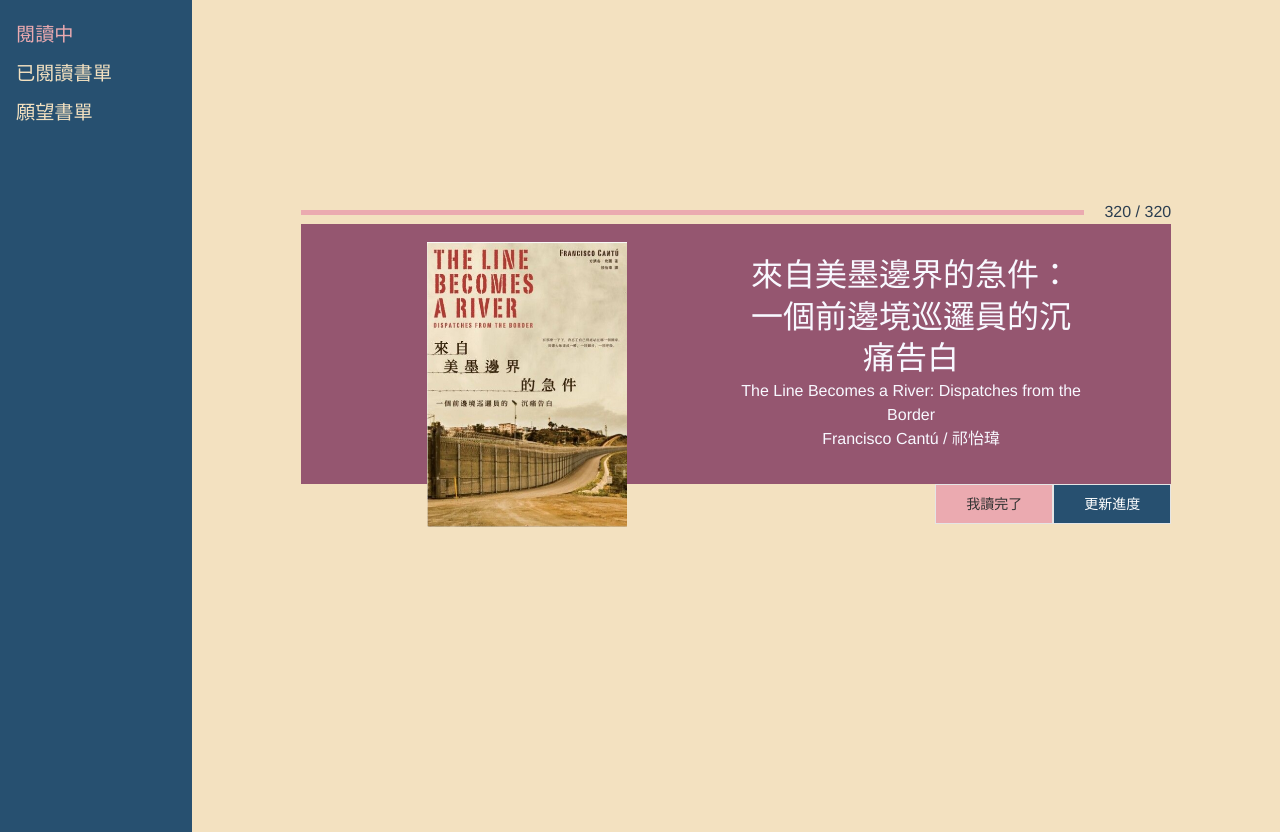
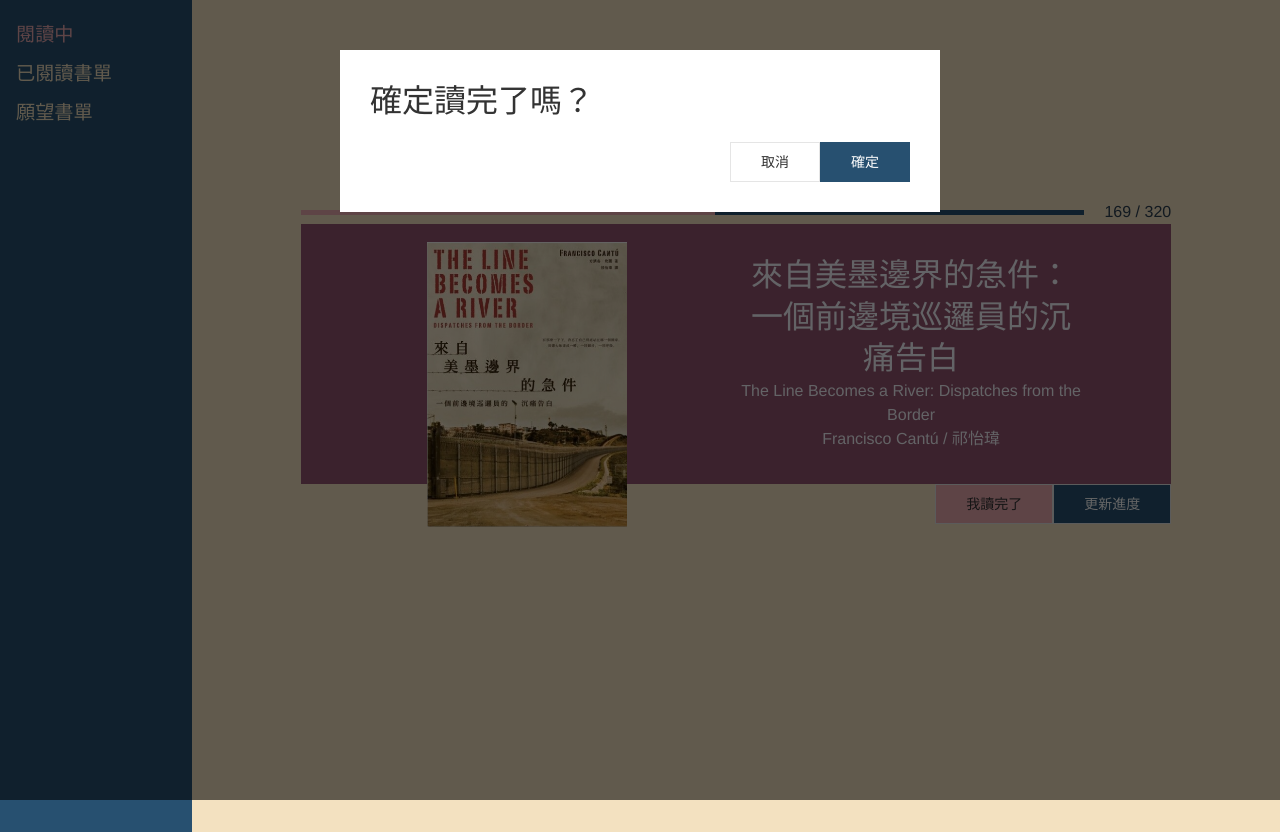
Before and after one commit to 12cassie34/ma-librairie, a Vue app: page /#/ in a window 1280 px wide. Both pictures are taken after a click on the button "我讀完了". Built offline with nearby package versions, Linux system fonts and the light colour scheme.

Commit message:
Chang finish button as modal component

```diff
--- /dev/null
+++ b/src/components/FinishReading.vue
@@ -0,0 +1,48 @@
+<template>
+  <div class="modal">
+    <button
+      class="uk-button uk-button-default finish"
+      type="button"
+      uk-toggle="target: #finish-modal"
+    >
+      我讀完了
+    </button>
+    <div id="finish-modal" uk-modal>
+      <div class="uk-modal-dialog uk-modal-body">
+        <h2 class="uk-modal-title">確定讀完了嗎？</h2>
+        <p class="uk-text-right">
+          <button
+            class="uk-button uk-button-default uk-modal-close"
+            type="button"
+          >
+            取消
+          </button>
+          <button @click="finish" class="uk-button uk-button-primary uk-modal-close confirm" type="button">
+            確定
+          </button>
+        </p>
+      </div>
+    </div>
+  </div>
+</template>
+
+<script>
+export default {
+    methods: {
+        finish() {
+            this.$store.commit('currentReading/finish');
+        }
+    }
+}
+</script>
+
+<style lang="scss" scoped>
+button.finish {
+    background-color: $pink;
+}
+button:hover.finish {
+    border-color: #f0828c;
+    background-color: transparent;
+    color: #f0828c;
+}
+</style>
--- a/src/store/index.js
+++ b/src/store/index.js
@@ -2,11 +2,12 @@
 import Vuex from "vuex";
 
 import currentReading from './modules/current-reading';
+import hasBook from './modules/has-book';
 
 Vue.use(Vuex);
 
 export default new Vuex.Store({
-  modules: { currentReading },
+  modules: { currentReading, hasBook },
   state: {},
   mutations: {},
   actions: {},
--- /dev/null
+++ b/src/store/modules/has-book.js
@@ -0,0 +1,11 @@
+export default {
+    namespaced: true,
+    state: {
+        hasBook: true,
+    },
+    getters: {},
+    mutations: {
+    },
+    actions: {
+    }
+}
--- a/src/views/Home.vue
+++ b/src/views/Home.vue
@@ -21,7 +21,7 @@
         </div>
       </div>
       <div class="btns">
-        <button @click="finish" class="uk-button uk-button-default finish">我讀完了</button>
+        <finish-reading />
         <update-progress />
       </div>
     </div>
@@ -31,11 +31,12 @@
 <script>
 import { mapState } from 'vuex'
 import updateProgress from '../components/UpdateProgress.vue';
+import finishReading from '../components/FinishReading.vue';
 
 export default {
   name: "Home",
   components: {
-    updateProgress
+    updateProgress, finishReading
   },
   computed: mapState({
     // arrow functions can make the code very succinct!
@@ -53,11 +54,6 @@
       }
     }
   }),
-  methods: {
-    finish() {
-      this.$store.commit('currentReading/finish');
-    }
-  },
   created() {
     this.$store.dispatch('currentReading/getData');
   },
@@ -111,14 +107,6 @@
     display: flex;
     justify-content: flex-end;
     width: 90%;
-    button.finish {
-      background-color: $pink;
-    }
-    button:hover.finish {
-      border-color: #f0828c;
-      background-color: transparent;
-      color: #f0828c;
-    }
   }
   h2 {
     @include up-down-margin;
```
